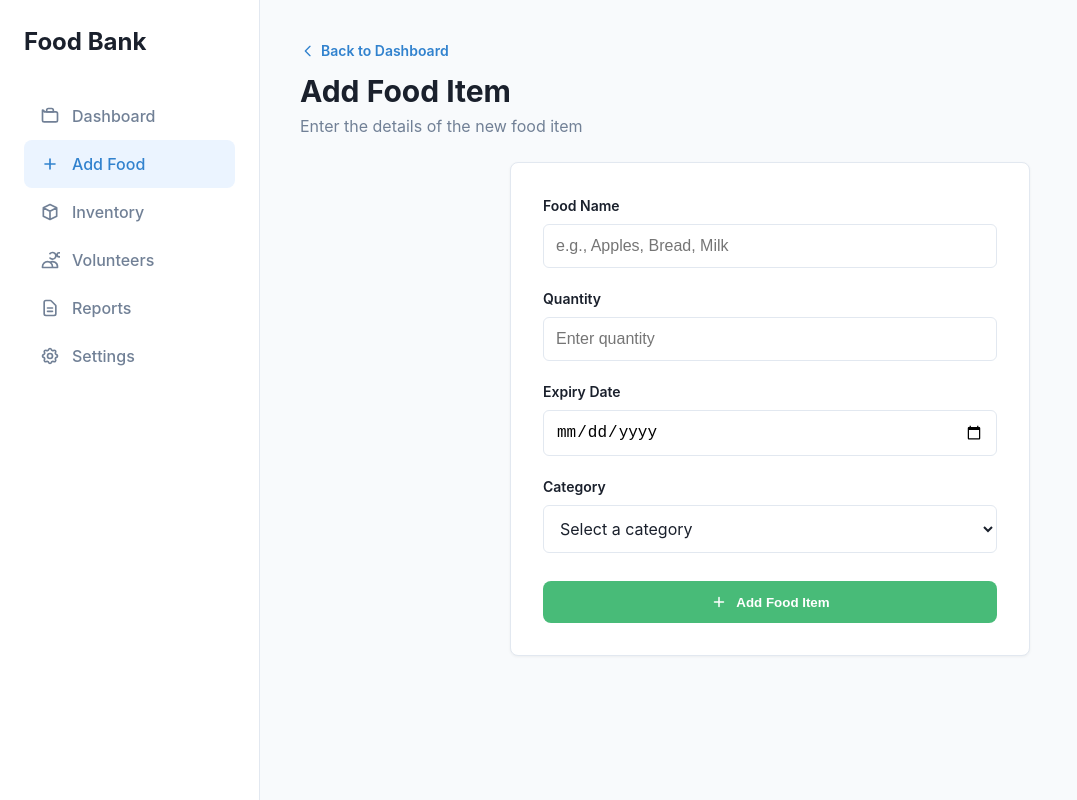
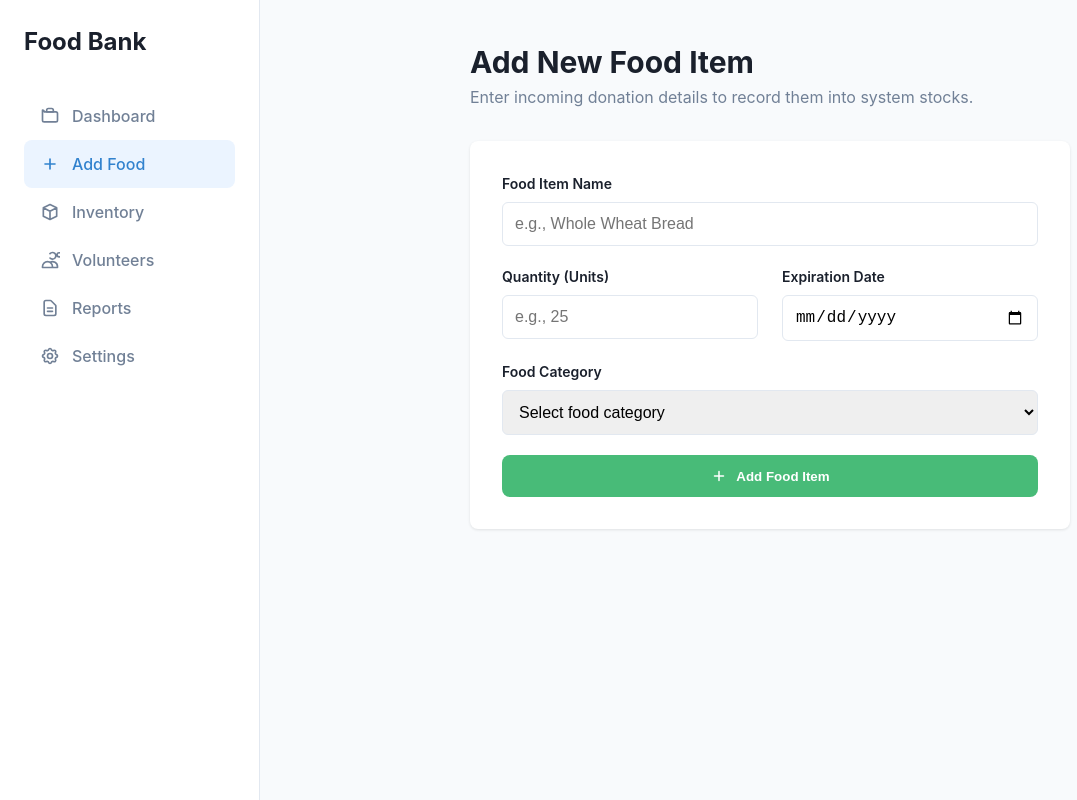
Before and after one commit to kingandrius/Food_Bank_Project_4_Group, a plain HTML site: page frontend/add-food.html in a window 1280 px wide. Shown: the whole page, without its empty margins (0-1077 px from the left). Drawn offline with Linux system fonts and the light colour scheme.

Commit message:
fix: name at the top, add item

```diff
--- a/frontend/add-food.html
+++ b/frontend/add-food.html
@@ -71,61 +71,36 @@
         </aside>
 
         <main class="main-content">
-            <div class="page-container">
-                <div class="page-header mb-6">
-                    <a href="dashboard.html" class="back-link" style="display: flex; align-items: center; gap: 5px; color: var(--primary-blue); text-decoration: none; font-size: 0.875rem; font-weight: 600; margin-bottom: 0.5rem;">
-                        <svg class="back-icon" fill="none" stroke="currentColor" viewBox="0 0 24 24" style="width: 16px; height: 16px;">
-                            <path stroke-linecap="round" stroke-linejoin="round" stroke-width="2" d="M15 19l-7-7 7-7"/>
-                        </svg>
-                        Back to Dashboard
-                    </a>
-                    <h1 class="page-title">Add Food Item</h1>
-                    <p class="page-subtitle" style="color: var(--text-muted);">Enter the details of the new food item</p>
+            <div class="page-container" style="max-width: 600px; margin: 0 auto;">
+                <div class="page-header" style="margin-bottom: 2rem;">
+                    <h1 class="page-title">Add New Food Item</h1>
+                    <p class="page-subtitle">Enter incoming donation details to record them into system stocks.</p>
                 </div>
 
-                <div class="content-wrapper-narrow" style="max-width: 520px; margin: 0 auto;">
-                    <div class="card card-large" style="background: var(--white); padding: 2rem; border-radius: 8px; border: 1px solid var(--border-color); box-shadow: 0 1px 3px rgba(0,0,0,0.05);">
-                        <form id="addFoodForm" class="form">
-                            <div class="form-group" style="margin-bottom: 1.25rem;">
-                                <label for="foodName" class="form-label" style="display: block; font-size: 0.875rem; font-weight: 600; margin-bottom: 0.5rem; color: var(--text-dark);">Food Name</label>
-                                <input
-                                    type="text"
-                                    id="foodName"
-                                    name="foodName"
-                                    required
-                                    placeholder="e.g., Apples, Bread, Milk"
-                                    class="form-input"
-                                />
+                <div class="inventory-summary-section" style="background: white; border-radius: 8px; box-shadow: 0 1px 3px rgba(0,0,0,0.1);">
+                    <div style="padding: 2rem;">
+                        <form id="addFoodForm">
+                            <div class="form-group">
+                                <label for="foodName" class="form-label">Food Item Name</label>
+                                <input type="text" id="foodName" name="foodName" required placeholder="e.g., Whole Wheat Bread" class="form-input">
                             </div>
 
-                            <div class="form-group" style="margin-bottom: 1.25rem;">
-                                <label for="quantity" class="form-label" style="display: block; font-size: 0.875rem; font-weight: 600; margin-bottom: 0.5rem; color: var(--text-dark);">Quantity</label>
-                                <input
-                                    type="number"
-                                    id="quantity"
-                                    name="quantity"
-                                    required
-                                    min="1"
-                                    placeholder="Enter quantity"
-                                    class="form-input"
-                                />
+                            <div style="display: grid; grid-template-columns: 1fr 1fr; gap: 1.5rem;">
+                                <div class="form-group">
+                                    <label for="quantity" class="form-label">Quantity (Units)</label>
+                                    <input type="number" id="quantity" name="quantity" required min="1" placeholder="e.g., 25" class="form-input">
+                                </div>
+
+                                <div class="form-group">
+                                    <label for="expiryDate" class="form-label">Expiration Date</label>
+                                    <input type="date" id="expiryDate" name="expiryDate" required class="form-input">
+                                </div>
                             </div>
 
-                            <div class="form-group" style="margin-bottom: 1.25rem;">
-                                <label for="expiryDate" class="form-label" style="display: block; font-size: 0.875rem; font-weight: 600; margin-bottom: 0.5rem; color: var(--text-dark);">Expiry Date</label>
-                                <input
-                                    type="date"
-                                    id="expiryDate"
-                                    name="expiryDate"
-                                    required
-                                    class="form-input"
-                                />
-                            </div>
-
-                            <div class="form-group" style="margin-bottom: 1.75rem;">
-                                <label for="category" class="form-label" style="display: block; font-size: 0.875rem; font-weight: 600; margin-bottom: 0.5rem; color: var(--text-dark);">Category</label>
-                                <select id="category" name="category" required class="form-select" style="width: 100%; padding: 0.75rem; border: 1px solid var(--border-color); border-radius: 6px; font-size: 1rem; color: var(--text-dark); background-color: var(--white); font-family: inherit;">
-                                    <option value="">Select a category</option>
+                            <div class="form-group">
+                                <label for="foodCategory" class="form-label">Food Category</label>
+                                <select id="foodCategory" name="category" required class="form-input">
+                                    <option value="" disabled selected>Select food category</option>
                                     <option value="Fruits & Vegetables">Fruits & Vegetables</option>
                                     <option value="Dairy & Eggs">Dairy & Eggs</option>
                                     <option value="Grains & Bread">Grains & Bread</option>
--- a/frontend/add-food.js
+++ b/frontend/add-food.js
@@ -26,21 +26,21 @@ document.addEventListener('DOMContentLoaded', function() {
             // 3. Collect the data from HTML Form inputs
             const formData = new FormData(addFoodForm);
 
-            // KEY SYNC: Maps frontend input names to what items.js expects: { name, quantity, expiration_date }
+            // FIXED: Added 'category' so the dropdown choice is sent to the backend!
             const foodData = {
                 name: formData.get('foodName'),
                 quantity: parseInt(formData.get('quantity'), 10),
                 expiration_date: formData.get('expiryDate'),
-
+                category: formData.get('category')
             };
 
             try {
-                // 4. Dispatch data to backend API server
+                // 4. Dispatch data to backend API
                 const response = await fetch(API_URL, {
                     method: 'POST',
                     headers: {
-                        'Authorization': token, // fixed bearer validation parser handles this nicely
-                        'Content-Type': 'application/json'
+                        'Content-Type': 'application/json',
+                        'Authorization': `Bearer ${token}` // Passes secure token verification
                     },
                     body: JSON.stringify(foodData)
                 });
@@ -48,10 +48,10 @@ document.addEventListener('DOMContentLoaded', function() {
                 const data = await response.json();
 
                 if (!response.ok) {
-                    throw new Error(data.message || 'Failed to save food item.');
+                    throw new Error(data.message || 'Server rejected food entry submission request.');
                 }
 
-                // 5. Success! Reset form inputs and notify the user
+                // 5. Notify the user
                 console.log('Food added to database:', data);
                 addFoodForm.reset();
                 alert('Food item added successfully to database inventory!');
```
Also changed, not shown: backend/routes/auth.js (+13 -6 lines), backend/routes/items.js (+11 -5 lines), frontend/authorization.js (+8 -2 lines), frontend/dashboard.html (+3 -5 lines), frontend/dashboard.js (+25 -23 lines).
